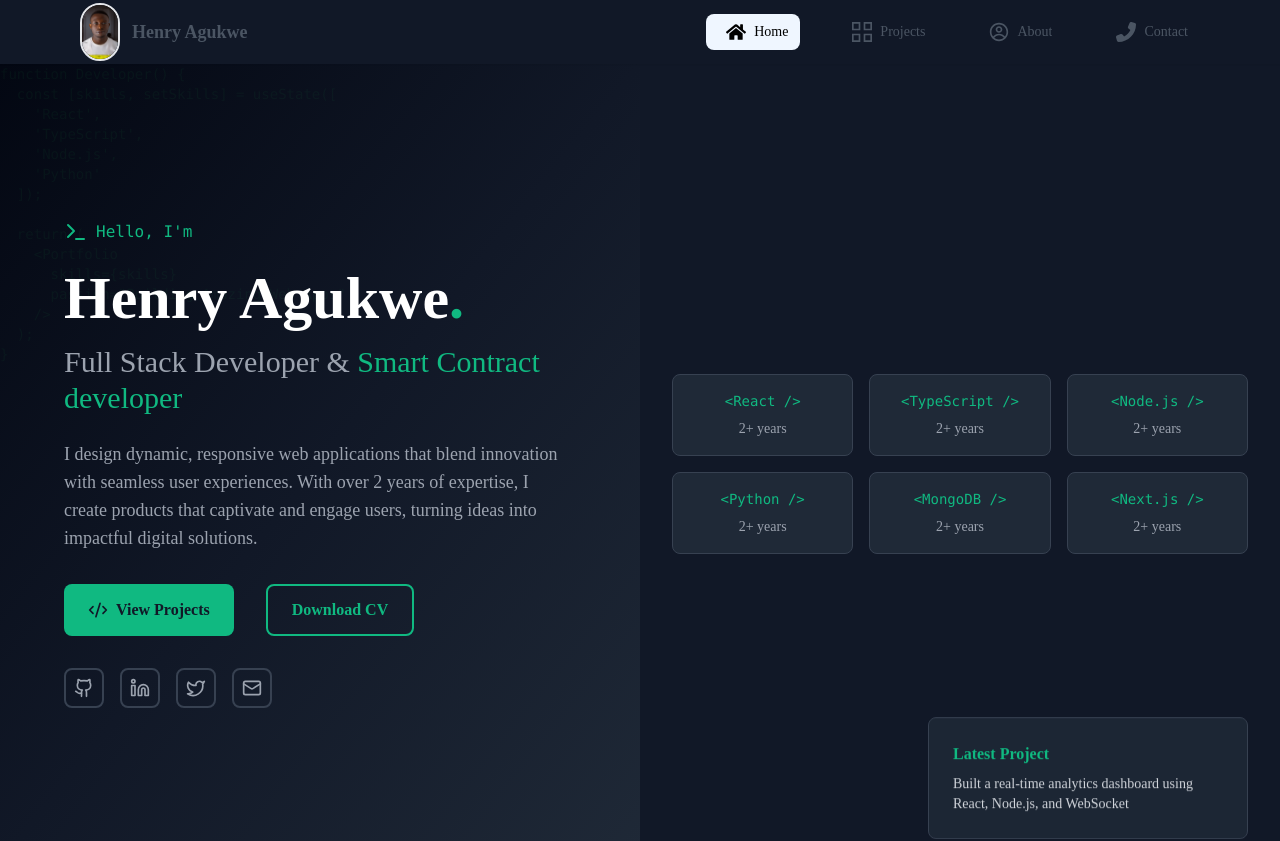
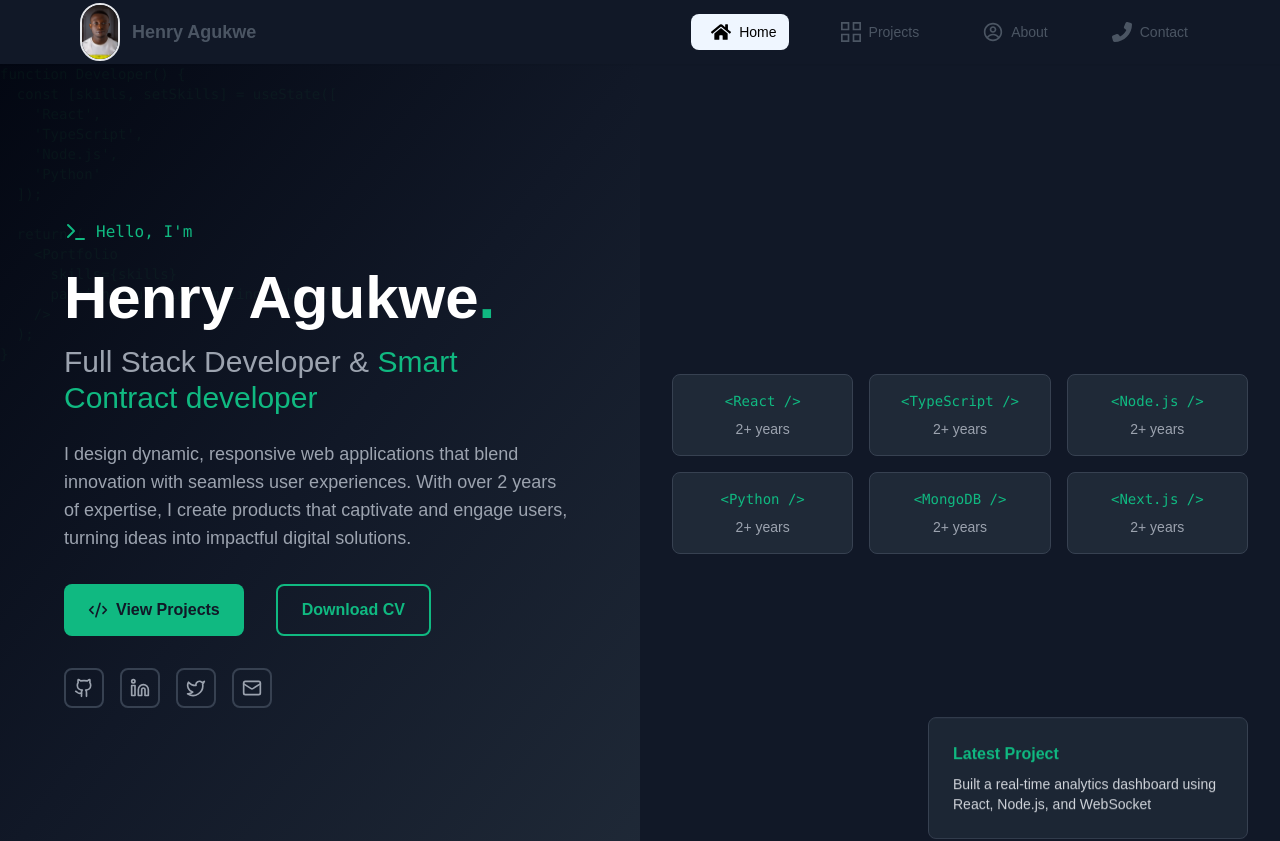
Before and after one commit to TheDEV111/Portfolio, a React (Create React App) app: page / in a window 1280 px wide. Shown: the top 841 px of the page. Built offline with nearby package versions, Linux system fonts and the light colour scheme.

Commit message:
addinh resumr

```diff
--- a/src/index.css
+++ b/src/index.css
@@ -8,12 +8,12 @@
 
 @import url('https://fonts.googleapis.com/css2?family=Gotu&family=Hubot+Sans:ital,wght@0,200..900;1,200..900&family=Manrope:wght@200..800&family=Pacifico&display=swap');
 
-/* * {
+* {
   margin: 0;
   padding: 0;
   box-sizing: border-box;
 }
 
 body {
-  font-family: 'Roboto Slab', serif;
-} */
+  font-family: 'Gotu', sans-serif;
+}
```
Also changed, not shown: 1 other file (tests, documents, lock files or other folders).
